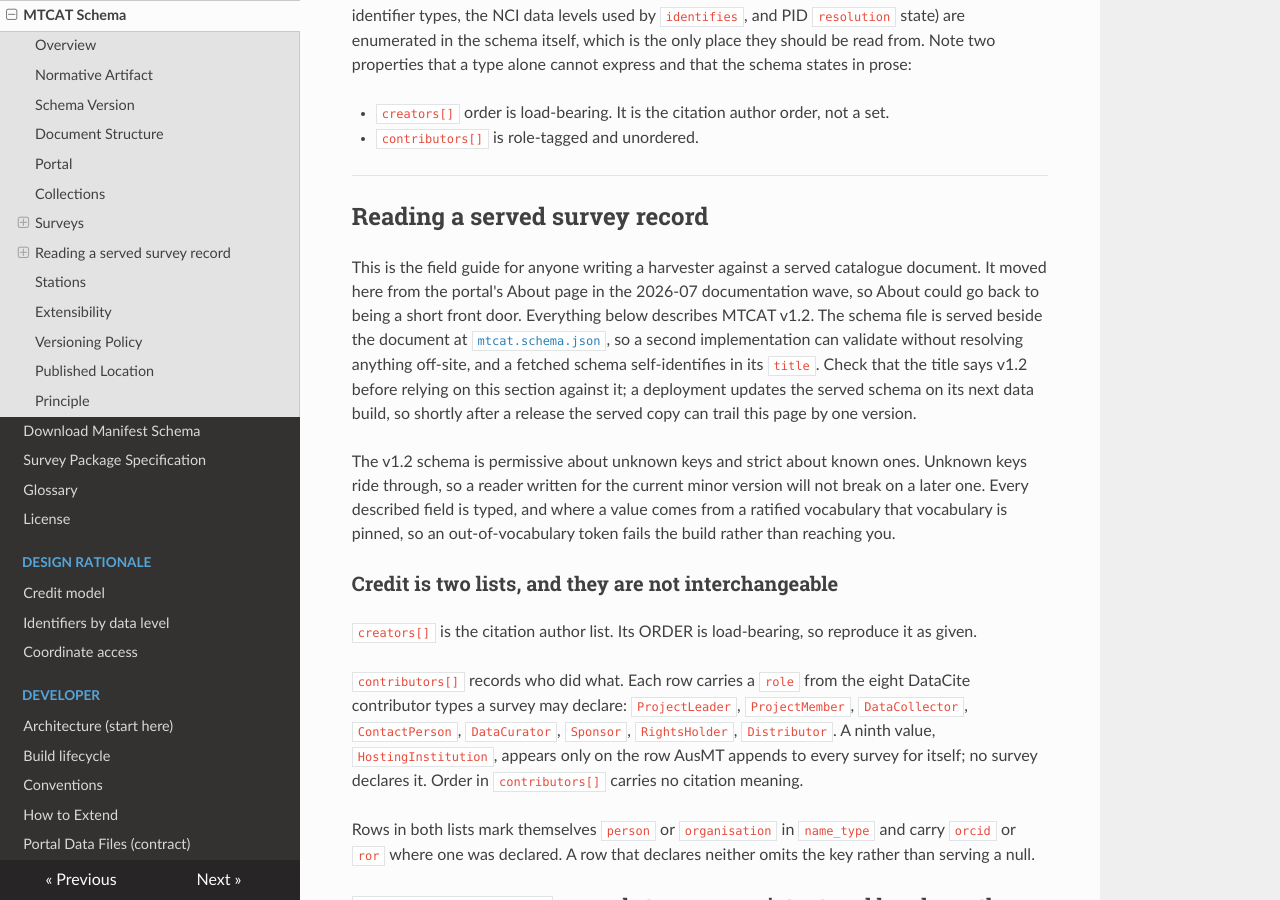
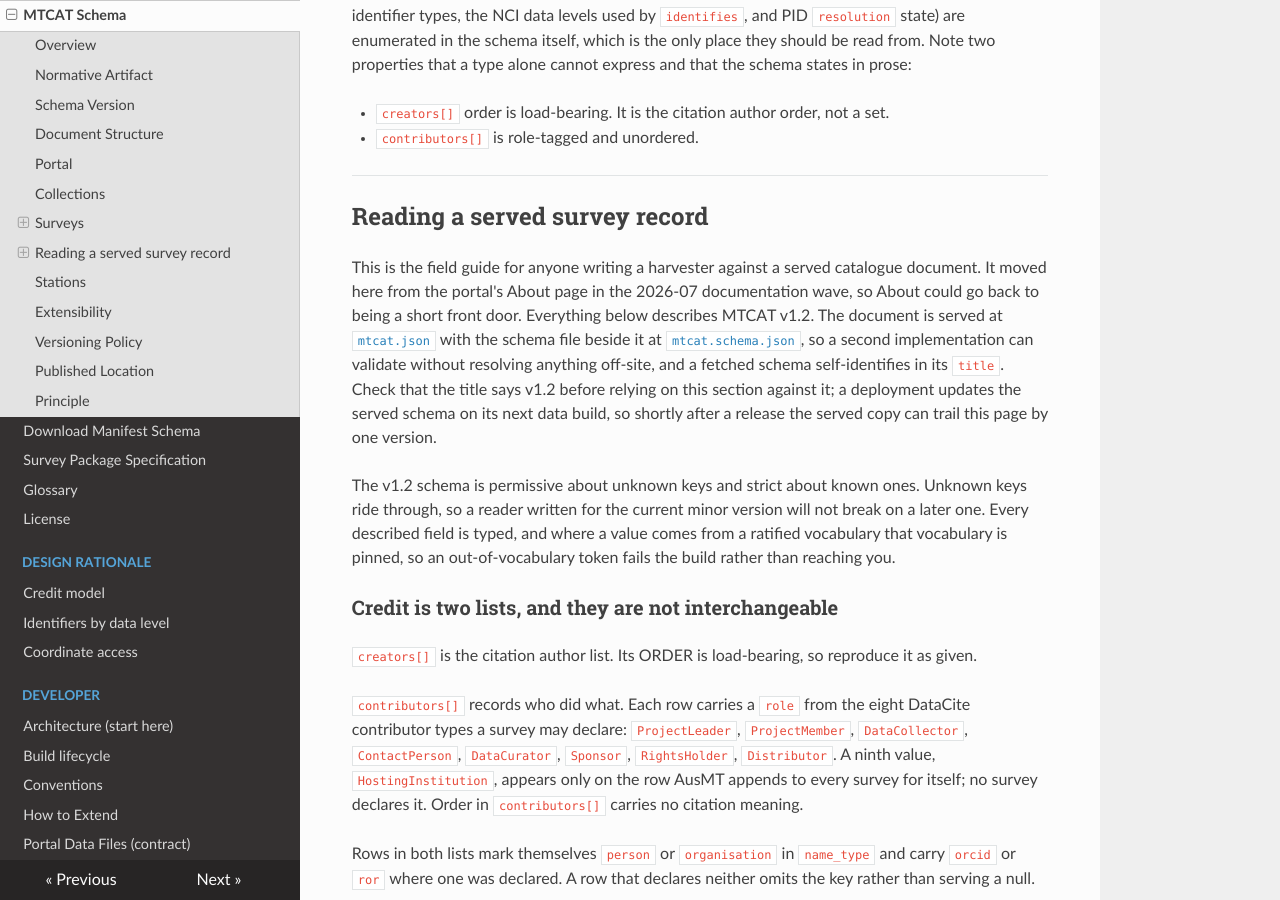
Before and after one commit to bvkay/ausmt, an MkDocs documentation site: the page built from docs/docs/reference/mtcat-schema.md, in a window 1280 px wide and 900 px high, scrolled down 4182 px. Built offline with MkDocs 1.6.1, drawn with Linux system fonts in a browser that asks for light colours; nearby versions of some CDN libraries.

Commit message:
docs: restore the catalogue-document link the schema field guide pins
test_field_guide_links_the_document_and_the_schema_it_describes has been red
since a744e6b, which rewrote the field guide's opening paragraph for the
version-aware guidance and dropped the mtcat.json link while doing it. The
pin was added with the guide in a38d0ef and still requires both links: a
harvester reading this section needs the document as well as the schema it
validates against.

The version-aware sentences are untouched; the paragraph names the served
document again alongside the schema served beside it. No assertion changed.

```diff
--- a/docs/docs/reference/mtcat-schema.md
+++ b/docs/docs/reference/mtcat-schema.md
@@ -207,7 +207,8 @@ schema states in prose:
 
 This is the field guide for anyone writing a harvester against a served catalogue document. It moved here
 from the portal's About page in the 2026-07 documentation wave, so About could go back to being a short
-front door. Everything below describes MTCAT v1.2. The schema file is served beside the document at
+front door. Everything below describes MTCAT v1.2. The document is served at
+[`mtcat.json`](https://ausmt.au/data/mtcat.json) with the schema file beside it at
 [`mtcat.schema.json`](https://ausmt.au/data/mtcat.schema.json), so a second implementation can validate
 without resolving anything off-site, and a fetched schema self-identifies in its `title`. Check that the
 title says v1.2 before relying on this section against it; a deployment updates the served schema on its
```
